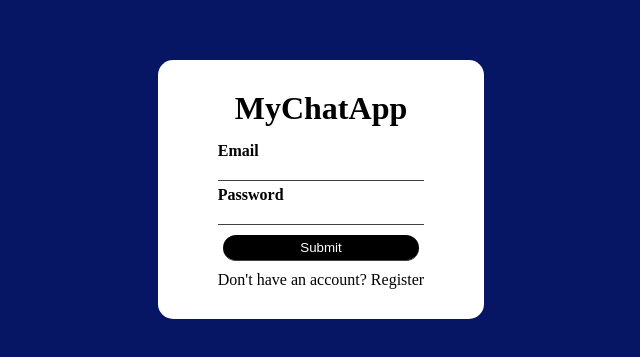
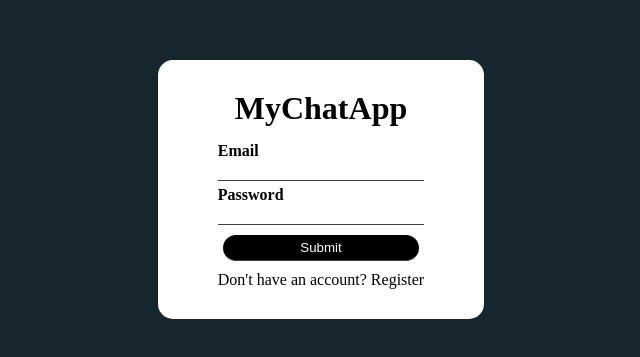
Before and after one commit to Lidhya/chatapp, a React (Create React App) app: page / in a window 1280 px wide. Shown: the part 211-568 px from the top of the page, without its empty margins (319-959 px from the left). Built offline with nearby package versions, Linux system fonts and the light colour scheme.

Commit message:
BackgroundColor changed

```diff
--- a/src/index.css
+++ b/src/index.css
@@ -5,5 +5,5 @@ box-sizing: border-box;
 }
 
 body{
-    background-color: rgb(6, 22, 100);
+    background-color: #16262e;
 }
```
